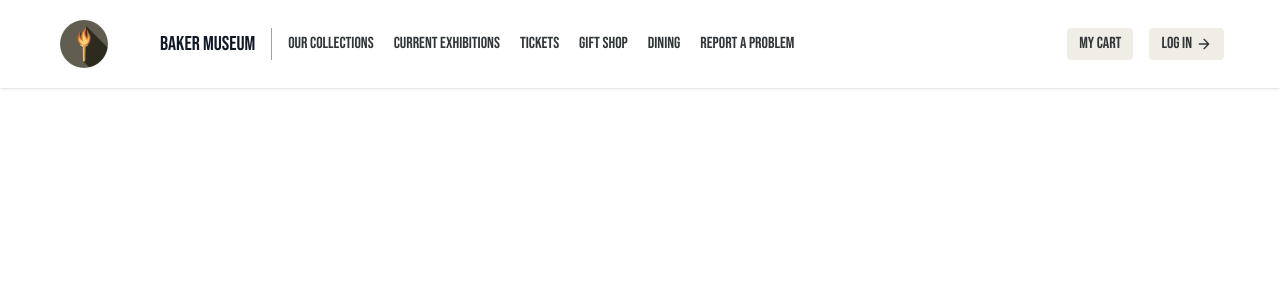
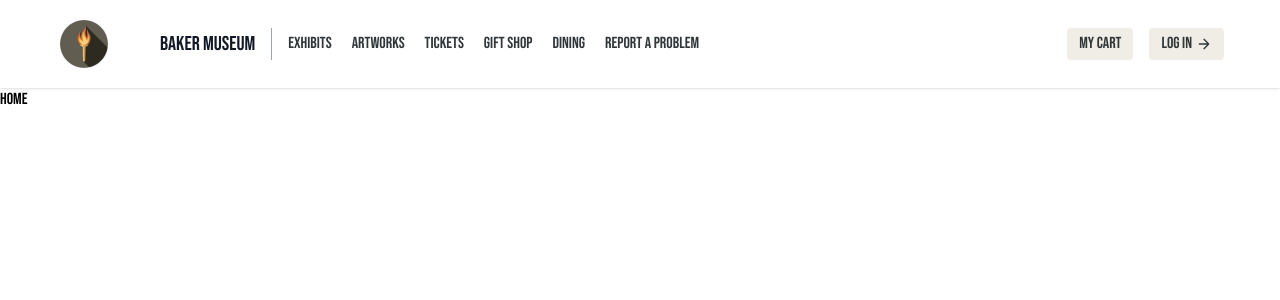
Before and after one commit to Ashishjob/museuma, a React (Create React App) app in the folder museuma/: page /admin in a window 1280 px wide. Shown: the top 300 px of the page. Built offline with nearby package versions, Linux system fonts and the light colour scheme.

Commit message:
feat: add routing to new pages

```diff
--- a/museuma/src/App.jsx
+++ b/museuma/src/App.jsx
@@ -7,6 +7,7 @@ import {
 import "./App.css";
 import "./index.css";
 import Home from "./pages/Home";
+import AdminHome from "./adminPages/Home";
 import Dining from "./pages/dining";
 import Complaints from "./pages/complaints";
 import Artworks from "./pages/artworks";
@@ -19,6 +20,8 @@ function App() {
         <Route path="/home" element={<Home />} />
         <Route path="/complaints" element={<Complaints />} />
         <Route path="/dining" element={<Dining />} />
+        <Route oath="/artworks" element={<Artworks />} />
+        <Route path="/admin" element={<AdminHome />} />
       </Routes>
     </Router>
   );
--- /dev/null
+++ b/museuma/src/adminPages/Home.jsx
@@ -0,0 +1,9 @@
+function AdminHome() {
+  return (
+    <div>
+      <h1>Home</h1>
+    </div>
+  );
+}
+
+export default AdminHome;
--- a/museuma/src/components/navbar.js
+++ b/museuma/src/components/navbar.js
@@ -31,16 +31,16 @@ export default function NavBar() {
             <span className="ml-3 text-xl">Baker Museum</span>
           </a>
           <nav className="md:mr-auto md:ml-4 md:py-1 md:pl-4 md:border-l md:border-gray-400	flex flex-wrap items-center text-base justify-center">
-            <a href="/local" className="mr-5 hover:text-gray-900">
-              Our Collections
+            <a href="/exhibits" className="mr-5 hover:text-gray-900">
+              Exhibits
             </a>
-            <a href="/local" className="mr-5 hover:text-gray-900">
-              Current Exhibitions
+            <a href="/artworks" className="mr-5 hover:text-gray-900">
+              Artworks
             </a>
-            <a href="/local" className="mr-5 hover:text-gray-900">
+            <a href="/tickets" className="mr-5 hover:text-gray-900">
               Tickets
             </a>
-            <a href="/local" className="mr-5 hover:text-gray-900">
+            <a href="/giftshop" className="mr-5 hover:text-gray-900">
               Gift Shop
             </a>
             <a href="/dining" className="mr-5 hover:text-gray-900">
--- a/museuma/src/pages/Home.jsx
+++ b/museuma/src/pages/Home.jsx
@@ -1,8 +1,6 @@
-import { Link } from "react-router-dom";
 import ThreeJSPage from "../components/threejs";
 import Languages from "../components/languages";
 import { useEffect, useState } from "react";
-import { CSSTransition, TransitionGroup } from "react-transition-group";
 import "../App.css";
 import "../index.css";
 import { motion } from "framer-motion";
```
